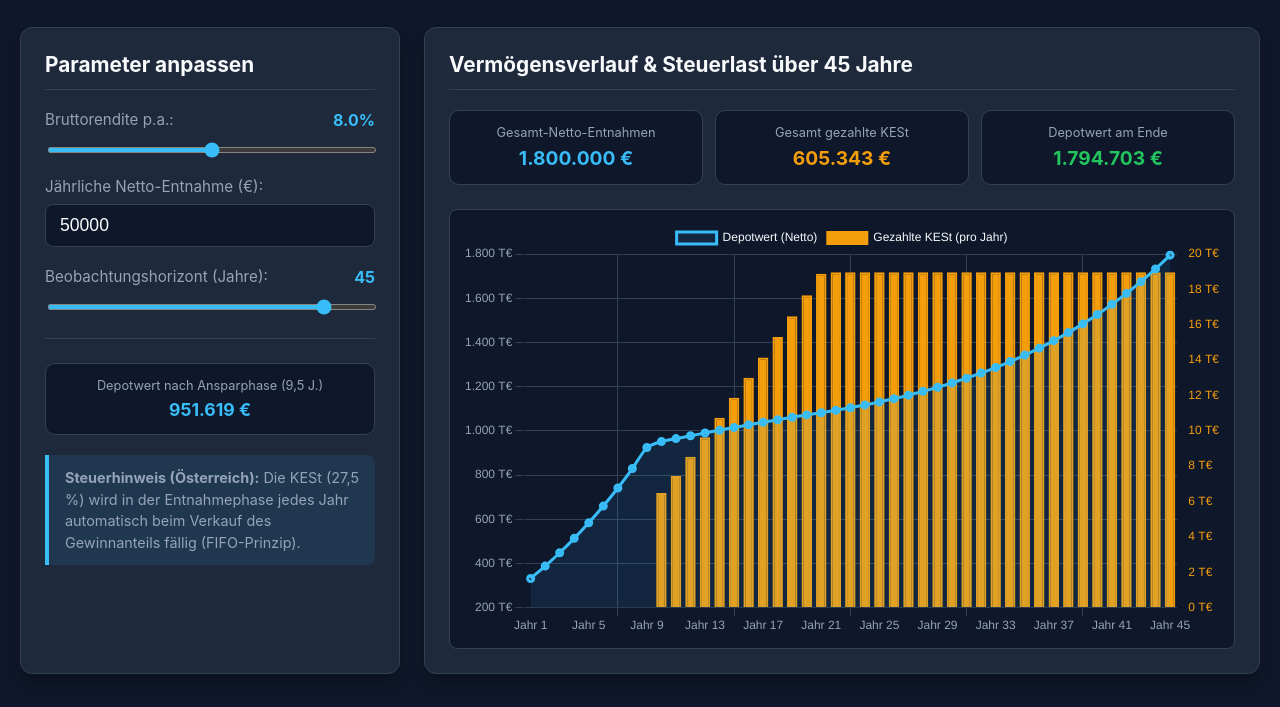
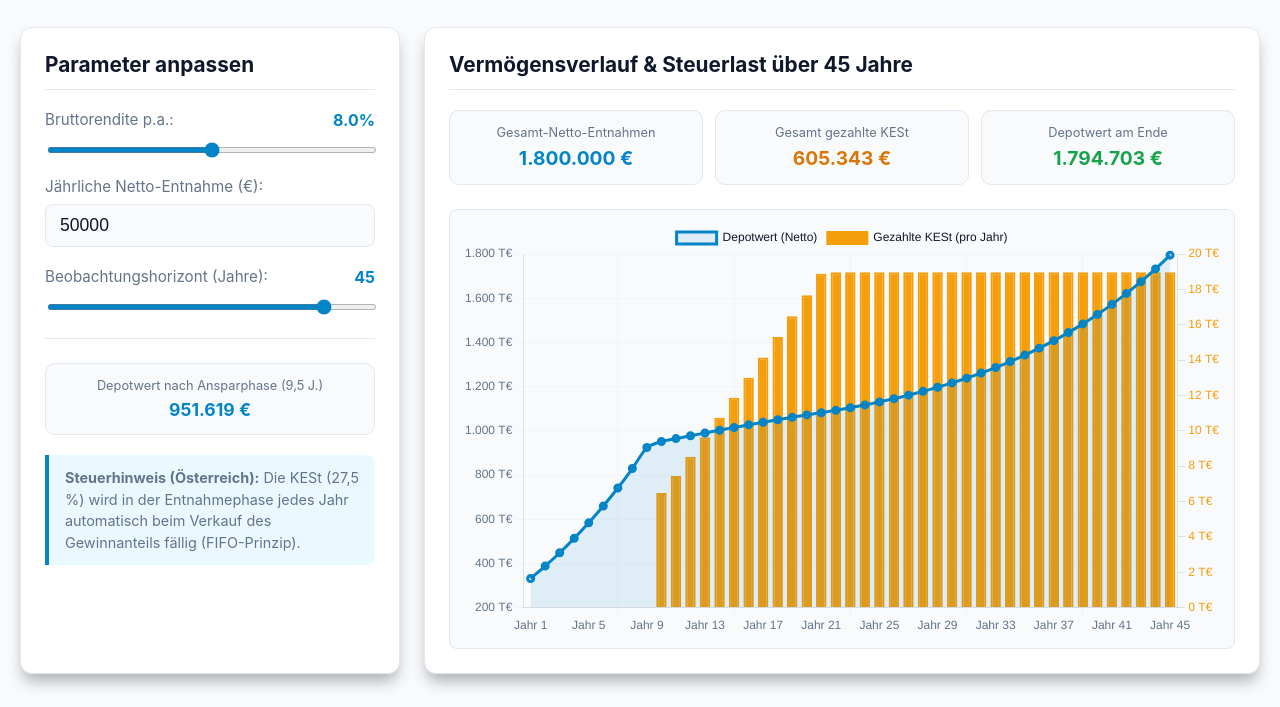
Before and after one commit to Chris-Haindl/finance, a plain HTML site: page index.html in a window 1280 px wide. Shown: the part 93-800 px from the top of the page. Drawn offline with nearby package versions, Linux system fonts and the light colour scheme.

Commit message:
Add files via upload

```diff
--- a/index.html
+++ b/index.html
@@ -7,15 +7,15 @@
     <script src="https://cdn.jsdelivr.net/npm/chart.js"></script>
     <style>
         :root {
-            --bg-color: #0f172a;
-            --card-bg: #1e293b;
-            --text-color: #f8fafc;
-            --text-muted: #94a3b8;
-            --accent: #38bdf8;
-            --accent-hover: #0ea5e9;
-            --border: #334155;
-            --success: #22c55e;
-            --warning: #f59e0b;
+            --bg-color: #f8fafc;
+            --card-bg: #ffffff;
+            --text-color: #0f172a;
+            --text-muted: #64748b;
+            --accent: #0284c7;
+            --accent-hover: #0369a1;
+            --border: #e2e8f0;
+            --success: #16a34a;
+            --warning: #d97706;
         }
         body {
             font-family: -apple-system, BlinkMacSystemFont, "Segoe UI", Roboto, Helvetica, Arial, sans-serif;
@@ -326,8 +326,8 @@
                             {
                                 label: 'Depotwert (Netto)',
                                 data: balances,
-                                borderColor: '#38bdf8',
-                                backgroundColor: 'rgba(56, 189, 248, 0.1)',
+                                borderColor: '#0284c7',
+                                backgroundColor: 'rgba(2, 132, 199, 0.1)',
                                 borderWidth: 3,
                                 fill: true,
                                 tension: 0.2,
@@ -349,7 +349,7 @@
                         maintainAspectRatio: false,
                         plugins: {
                             legend: {
-                                labels: { color: '#f8fafc', font: { size: 12 } }
+                                labels: { color: '#0f172a', font: { size: 12 } }
                             },
                             tooltip: {
                                 callbacks: {
@@ -363,18 +363,18 @@
                         },
                         scales: {
                             x: {
-                                ticks: { color: '#94a3b8', maxTicksLimit: 12 },
-                                grid: { color: '#334155' }
+                                ticks: { color: '#64748b', maxTicksLimit: 12 },
+                                grid: { color: '#f1f5f9' }
                             },
                             y: {
                                 type: 'linear',
                                 display: true,
                                 position: 'left',
                                 ticks: {
-                                    color: '#94a3b8',
+                                    color: '#64748b',
                                     callback: function(value) { return (value / 1000).toLocaleString('de-DE') + ' T€'; }
                                 },
-                                grid: { color: '#334155' }
+                                grid: { color: '#f1f5f9' }
                             },
                             y1: {
                                 type: 'linear',
```
